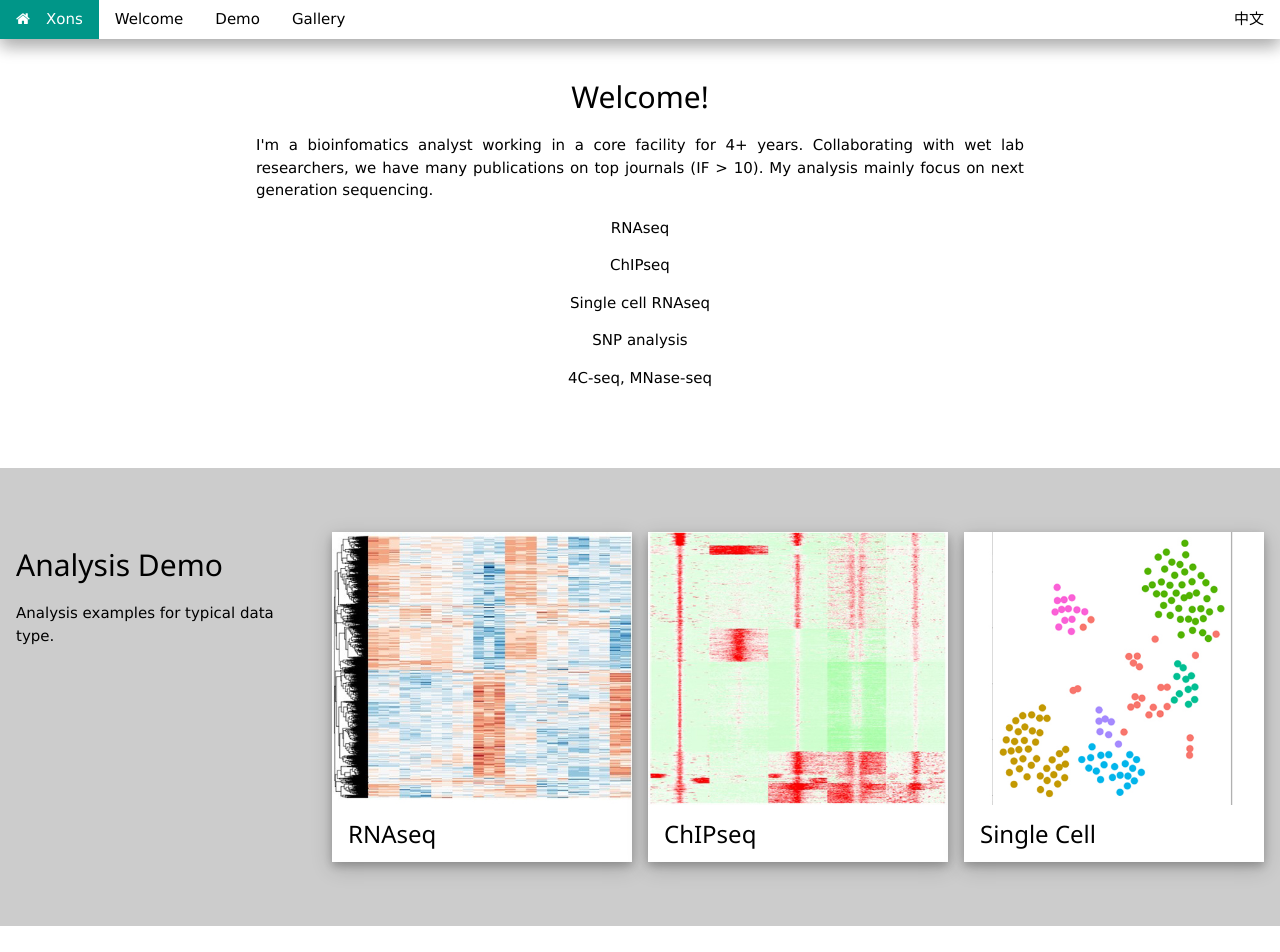
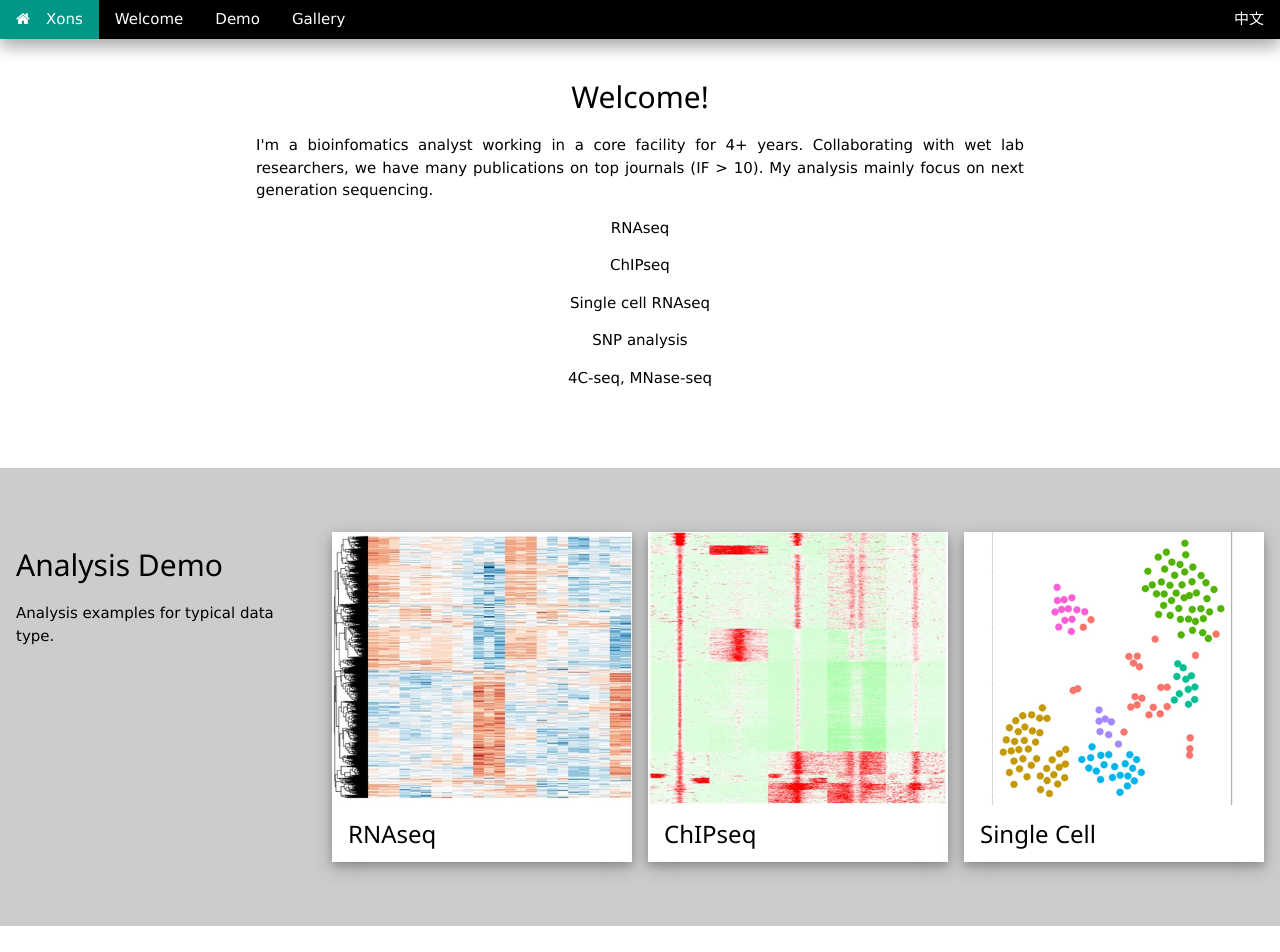
Before and after one commit to xons/xons.github.io, a Jekyll site: the page built from index.html, in a window 1280 px wide and 1400 px high. Shown: the top 952 px of the window. Built offline with Jekyll 4.4.1, drawn with Linux system fonts in a browser that asks for light colours; nearby versions of some CDN libraries; library files that are not in the unit come from our copies.

Commit message:
Update w3-theme-black.css

```diff
--- a/css/w3-theme-black.css
+++ b/css/w3-theme-black.css
@@ -5,7 +5,7 @@
 .w3-theme-l1 {color:#fff; background-color:#333333}
 
 .w3-theme-light {color:#000; background-color:#f0f0f0}
-.w3-theme-dark a:visited {color:#fff; background-color:#000000}
+.w3-theme-dark {color:#fff; background-color:#000000}
 
 .w3-text-theme {color:#000000}
 .w3-border-theme {border-color:#000000}
```
